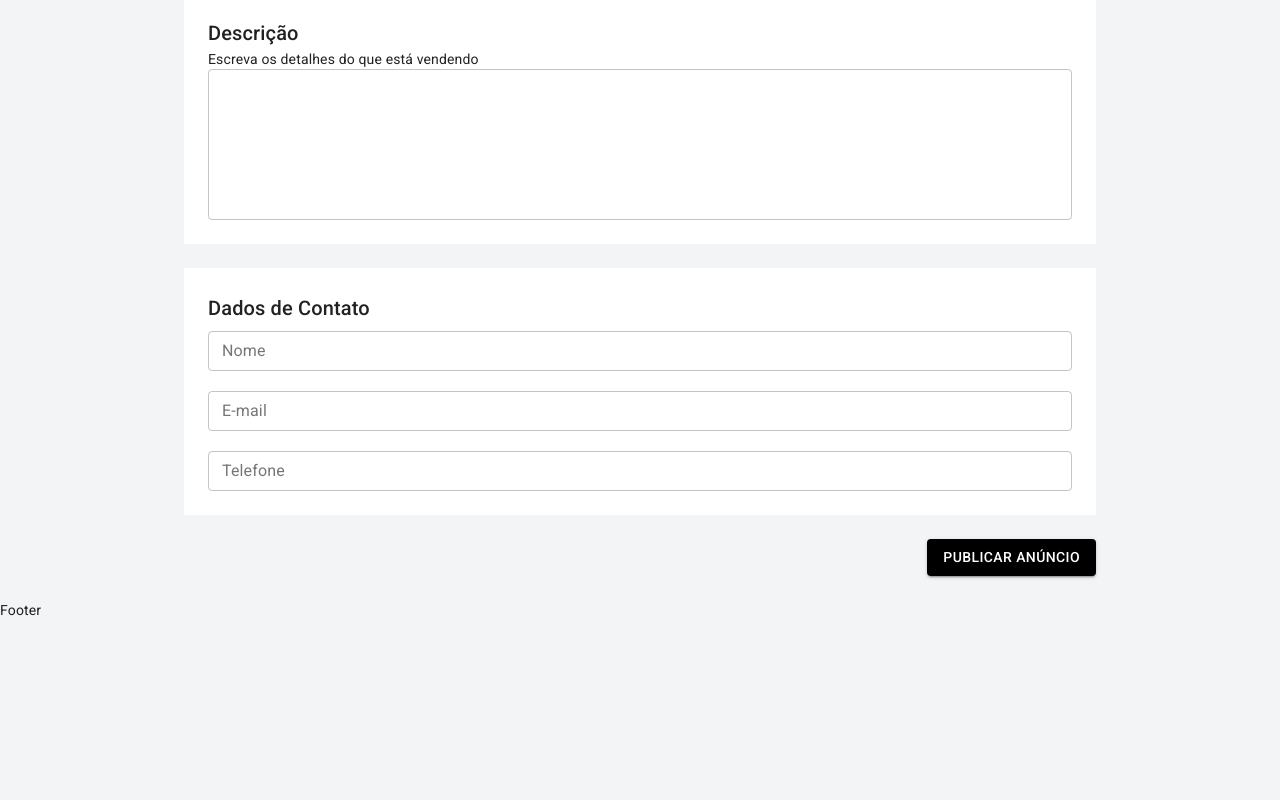
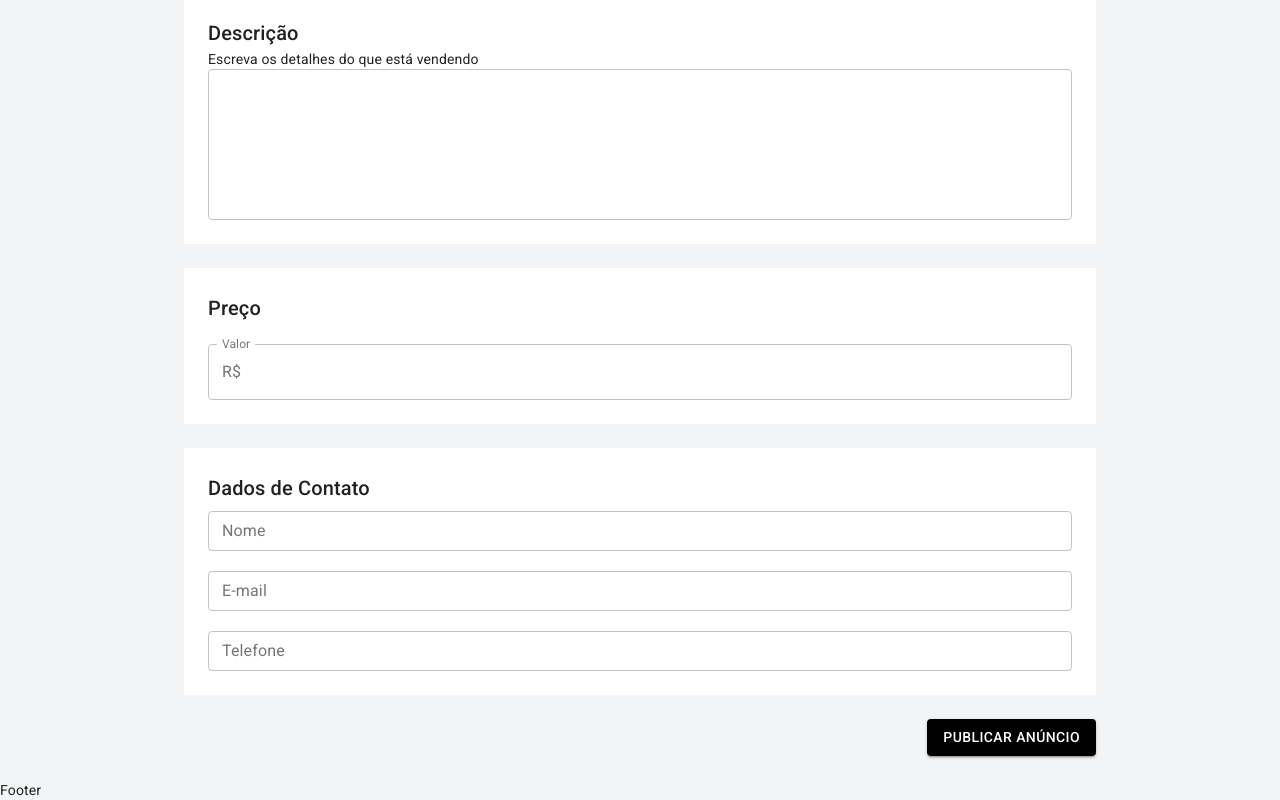
Before and after one commit to HebertZanatelli/Vitrinando, a Next.js app: page /user/publish in a window 1280 px wide. Shown: the part 770-1570 px from the top of the page. Before the commit the page ends 1390 px from the top, so only its background shows below. Built offline with nearby package versions, Linux system fonts and the light colour scheme.

Commit message:
adicionando box de preço no publish

```diff
--- a/pages/user/publish.js
+++ b/pages/user/publish.js
@@ -2,7 +2,11 @@
     Box,
     Button,
     Container,
+    FormControl,
     IconButton,
+    InputAdornment,
+    InputLabel,
+    OutlinedInput,
     Select,
     TextField,
     Typography
@@ -97,10 +101,10 @@
         }
     })
 
-const handleRemoveFile = fileName => {
-    const newFileState = files.filter(file => file.name !== fileName)
-    setFiles(newFileState)
-}
+    const handleRemoveFile = fileName => {
+        const newFileState = files.filter(file => file.name !== fileName)
+        setFiles(newFileState)
+    }
     return (
         <TemplateDefault>
             <Container maxWidth="sm" className={classes.container}>
@@ -218,6 +222,22 @@
                     />
                 </Box>
             </Container>
+            <Container maxWidth="md" className={classes.boxContainer}>
+                <Box className={classes.box}>
+                <Typography component="h6" variant="h6" color="textPrimary">
+                        Preço
+                    </Typography>
+                    <br/>
+                    <FormControl fullWidth variant='outlined'>
+                        <InputLabel>Valor</InputLabel>
+                        <OutlinedInput
+                            onChange={() => {}}
+                            startAdornment = {<InputAdornment position='start'>R$</InputAdornment>}
+                            labelWidth={40}
+                        />
+                    </FormControl>
+                </Box>
+            </Container>
 
             <Container maxWidth="md" className={classes.boxContainer}>
                 <Box className={classes.box}>
```
